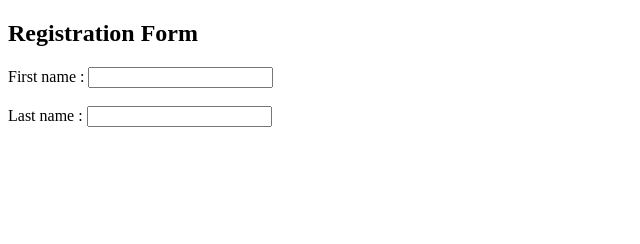
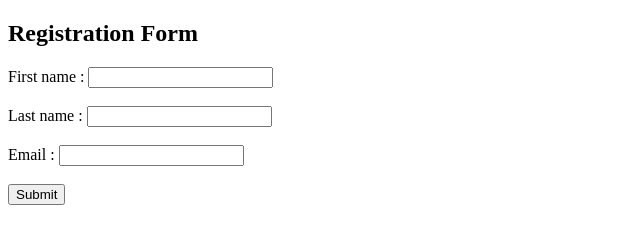
Before and after one commit to dracospitfire/Registration-Form-Website, a plain HTML site: page registration_form.htm in a window 1280 px wide. Shown: the whole page, without its empty margins (0-640 px from the left). Drawn offline with Linux system fonts and the light colour scheme.

Commit message:
added button to submit form

```diff
--- a/registration_form.htm
+++ b/registration_form.htm
@@ -11,6 +11,11 @@
             <br><br>
             <label for="lastname">Last name :</label>
             <input type="text" id="lastname" name="lastname">
+            <br><br>
+            <label for="email">Email :</label>
+            <input type="email" id="email" name="email">
+            <br><br>
+            <input type="submit" value="Submit">
          </form>
       </body>
 </html>
```
